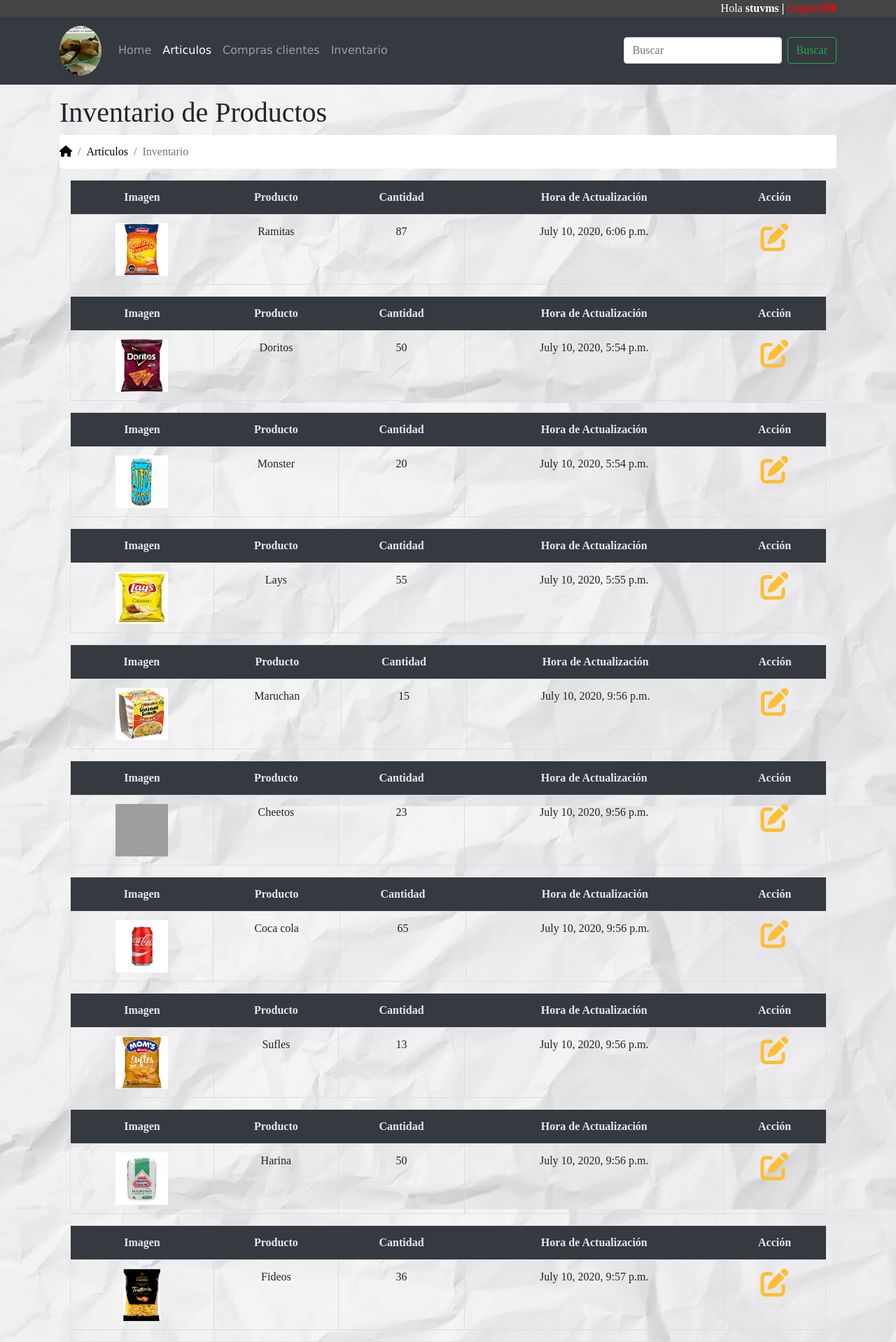
After one commit to VicenteLobosG/proyecto_django, a Django app: page /app1/read_inventario in a window 1280 px wide. The commit adds this page. Shown: the top 1918 px of the page at 70% size. Run offline with Django 3.2, Linux system fonts and the light colour scheme; a user stored in the database is signed in; data comes from the database, SQL or seed files in the repository; both versions use the stored data as it was after the commit; some libraries are stand-ins or nearby versions; grey boxes are pictures that could not be loaded.

Commit message:
commit final refinamiento inventario

```diff
--- a/app1/models.py
+++ b/app1/models.py
@@ -1,5 +1,6 @@
 from django.db import models
 from LogAuth.models import Profile
+from django.utils.timezone import now
 
 
 
@@ -10,10 +11,13 @@ class Producto(models.Model):
 	precio = models.IntegerField(default=1)
 	foto = models.ImageField(upload_to='fotos', blank=True, null=True)
 
+	def __str__(self):
+		return self.nombre_p
+
 class Inventario(models.Model):
 	producto = models.ForeignKey(Producto, on_delete=models.CASCADE)
 	cantidad = models.IntegerField(default=0)
-	hora_act = models.DateTimeField('fecha de actualizacion')
+	hora_act = models.DateTimeField('fecha de actualizacion', default=now)
 
 
 class Venta(models.Model):
--- a/app1/templates/_partials/_navbar.html
+++ b/app1/templates/_partials/_navbar.html
@@ -41,10 +41,17 @@
                   <a class="nav-link" href="{% url 'fiesta:read_compras' %}">Compras clientes</a>
                 </li>
 
+              {% if perms.LogAuth.is_admin %}
+              	<li class="nav-item">
+                  <a class="nav-link" href="{% url 'fiesta:read_inventario' %}">Inventario</a>
+                </li>
+              {% endif %}
+
             {% elif perms.LogAuth.is_cliente %}
               <li class="nav-item">
                 <a class="nav-link" href="{% url 'fiesta:compras' %}">Compras</a>
               </li>
+
 
               <li class="nav-item dropdown">
                   <img src="{% static 'images/carrito.png' %}" alt="img carrito" id="logo" style="max-width:60px;" class="nav-link dropdown-toggle img-fluid" href="#" id="dropdown01" data-toggle="dropdown" aria-haspopup="true" aria-expanded="false">
--- /dev/null
+++ b/app1/templates/inventario.html
@@ -0,0 +1,91 @@
+{% extends "base.html" %}
+{% load static %}
+
+
+{% block title %} Inventario {% endblock %}
+
+{% block extra_css %}
+<style>
+
+  table {
+    width:100%;
+  }
+  td {
+    border: 1px solid #dddddd;
+    text-align: center;
+    padding: 8px;
+  }
+  th {
+    background-color:#353a40;
+    color:#e9e5ee;
+    text-align: center;
+    padding: 8px;
+  }
+
+
+  .color_update{
+    color: #FFBE33;
+    font-size: 40px;
+  }
+  </style>
+
+{% endblock %}
+
+
+{% block content %}
+
+{% block content_head %}
+
+
+
+<!-- Bloque Titulo-->
+      <div class="row mt-2">
+        <div class="col-md-8 col-lg-10">
+          <h1> Inventario de Productos </h1>
+        </div>
+      </div>
+
+
+{% endblock %}
+
+{% block breadcrumb %}
+  <li class="breadcrumb-item"><a href="{% url 'fiesta:articulos'%}">Articulos</a></li>
+  <li class="breadcrumb-item active" aria-current="page">Inventario</li>
+
+{% endblock %}
+
+
+{% block content_body %}
+
+	<div class="container">
+
+	{% for inventario in inventarios %}
+
+		  <table class="table table-striped table-hover">
+		    <tr>
+		      <th>Imagen</th>
+		      <th>Producto</th>
+		      <th>Cantidad</th>
+		      <th>Hora de Actualización</th>
+		      <th>Acción</th>
+		    </tr>
+		    <tr>
+		      <td><img src="{{inventario.producto.foto.url}}" alt="{{inventario.producto.nombre_p}}" style="width:75px; height:75px;"></td>
+		      <td>{{inventario.producto.nombre_p}}</td>
+		      <td>{{inventario.cantidad}}</td>
+		      <td>{{inventario.hora_act}}</td>
+		      <td><a href="{% url 'fiesta:act_inventario' inventario.producto.id %}"><i class="fas fa-edit color_update"></i></a></td>
+		    </tr>
+		  </table>
+
+	{% endfor %}
+
+	</div>
+
+
+
+
+
+
+{% endblock %}
+{% endblock %}
--- a/app1/urls.py
+++ b/app1/urls.py
@@ -1,4 +1,5 @@
 from app1 import views
+
 from django.conf import settings
 from django.urls import path
 from django.conf.urls.static import static
@@ -18,4 +19,6 @@ urlpatterns = [
     path('update/<int:pk>', views.update, name="update"),
     path('delete/<int:pk>', views.delete, name="delete"),
     path('read_compras', views.read_compras, name="read_compras"),
+    path('read_inventario', views.read_inventario, name="read_inventario"),
+    path('act_inventario/<int:pk>', views.act_inventario, name="act_inventario"),
 ]
--- a/app1/views.py
+++ b/app1/views.py
@@ -5,7 +5,7 @@ from django.core.paginator import Paginator, EmptyPage, PageNotAnInteger
 from django.contrib.auth.decorators import login_required, permission_required
 from django.contrib import messages
 import datetime
-from app1.forms import ProductoForm
+from app1.forms import ProductoForm, InventarioForm
 
 
 
@@ -182,6 +182,8 @@ def comprar(request, pk):
 	data = {}
 	data['carrito'] = Carrito.objects.get(profile__exact=request.user.profile, activo=True, pk=pk)
 	data['inventario'] = Inventario.objects.all()
+	print(data['inventario'])
+	print("HEREIAM##############2###")
 	total = 0
 
 	###Restar inventario
@@ -189,7 +191,10 @@ def comprar(request, pk):
 	for  producto in data['carrito'].orden.all():
 		for inventario in data['inventario']:
 			if inventario.producto.nombre_p == producto.producto.nombre_p:
-				Inventario.objects.filter(producto=producto.producto).update(cantidad=inventario.cantidad-producto.cantidad_producto)
+				k = Inventario.objects.filter(producto=producto.producto).update(cantidad=inventario.cantidad-producto.cantidad_producto)
+				print(inventario.producto.nombre_p)
+				print(inventario.producto.cantidad)
+				print("HEREIAM#################")
 
 	###Creando la venta
 
@@ -274,9 +279,6 @@ def masproducto(request):
 	if request.method == "POST":
 		data['form'] = ProductoForm(request.POST, request.FILES)
 
-
-
-
 		if data['form'].is_valid():
 			data['form'].save()
 			messages.add_message(
@@ -284,10 +286,26 @@ def masproducto(request):
 				messages.SUCCESS,
 				'Producto ingresado!.')
 
+			nombre_producto = request.POST.get('nombre_p')
+			producto = Producto.objects.get(nombre_p=nombre_producto)
+
+
+
+			inventario = Inventario.objects.create(producto=producto, hora_act=datetime.datetime.now())
+			print("SUCCESS ALL")
+
+
+
+
 			return redirect('fiesta:articulos')
+
 
 	else:
 		data['form'] = ProductoForm(request.POST or None)
+
+
+
+
 
 
 	return render(request, template_name, data)
@@ -308,6 +326,33 @@ def update(request, pk):
 
     return render(request, template_name, data)
 
+
+
+
+def act_inventario(request, pk):
+
+	template_name = 'act_inventario.html'
+	data = {}
+
+	data['producto_nombre'] = Producto.objects.get(pk=pk)
+
+	inventario = Inventario.objects.get(producto__pk=pk)
+	data['form'] = InventarioForm(instance=inventario, data=request.POST)
+
+	if data['form'].is_valid():
+		data['form'].save()
+
+
+		y = Producto.objects.get(pk=pk)
+
+		inventario = Inventario.objects.filter(producto__id=y.id).update(hora_act=datetime.datetime.now())
+
+		return redirect('fiesta:home')
+
+	return render(request, template_name, data)
+
+
+
 @permission_required('app1.delete_producto')
 def delete(request, pk):
     data = {}
@@ -322,6 +367,7 @@ def delete(request, pk):
 
     return render(request, template_name, data)
 
+
 def read_compras(request):
 	data = {}
 
@@ -330,3 +376,12 @@ def read_compras(request):
 	template_name = 'read_compras.html'
 
 	return render(request, template_name, data)
+
+@permission_required('app1.view_inventario')
+def read_inventario(request):
+	data = {}
+	template_name = 'inventario.html'
+
+	data['inventarios'] = Inventario.objects.all()
+
+	return render(request, template_name, data)
```
Also changed, not shown: app1/forms.py (+15 -2 lines), app1/templates/act_inventario.html (added, +42 -0 lines), app1/templates/update_inventario.html (added, +40 -0 lines), app1/migrations/0011_auto_20200710_1523.py (added), db.sqlite3, media/fotos/merme.jpg (added), media/fotos/salsatomatemalloa14097.jpg (added), media/fotos/snickers.png (added), media/fotos/sprite-600x600.jpg (added), media/fotos/tucap.jpg (added).
